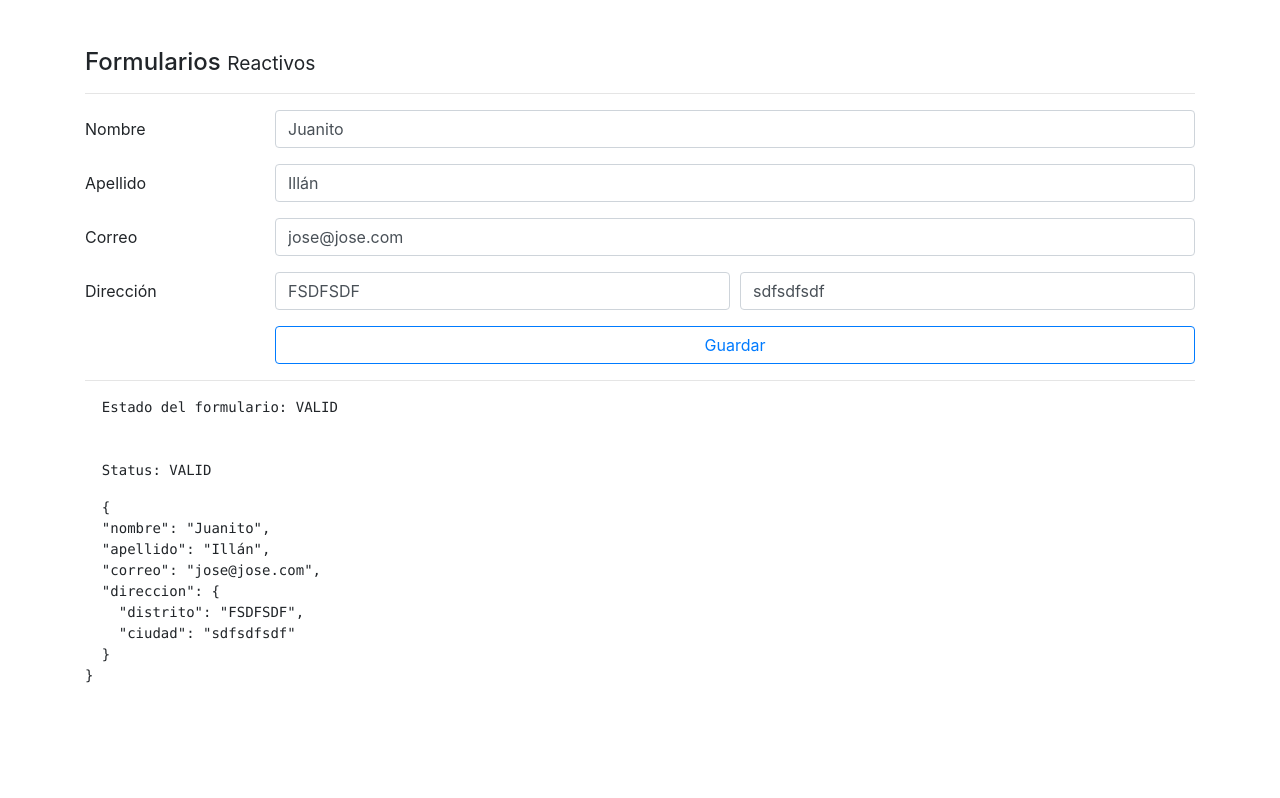
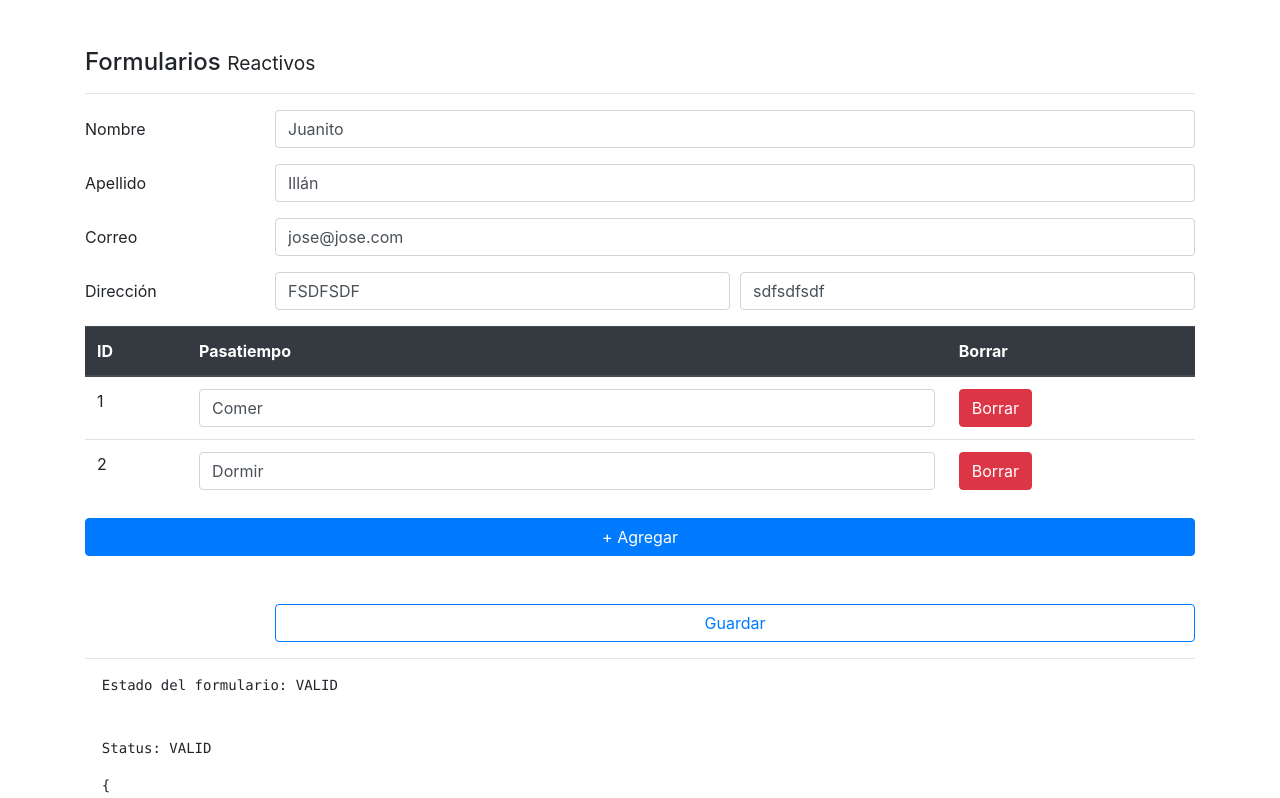
Before and after one commit to illan5/Angular-09-Forms, an Angular app: page /reactivo in a window 1280 px wide. Shown: the top 798 px of the page. Built offline with nearby package versions, Linux system fonts and the light colour scheme.

Commit message:
Add/Delete fields to form - FormControls FormArray

```diff
--- a/src/app/pages/reactive/reactive.component.html
+++ b/src/app/pages/reactive/reactive.component.html
@@ -76,6 +76,46 @@
       </div>
   </div>
 
+  <div class="row">
+      <div class="col">
+
+        <table class="table">
+          <thead class="thead-dark">
+            <tr>
+              <th>ID</th>
+              <th>Pasatiempo</th>
+              <th>Borrar</th>
+            </tr>
+          </thead>
+          <tbody formArrayName="pasatiempos">
+            <tr *ngFor="let control of pasatiempos.controls; let i = index">
+              <td> {{ i + 1}} </td>
+              <td>
+                <input class="form-control"
+                       type="text"
+                       [formControlName]="i"
+                >
+              </td>
+              <td>
+                <button class="btn btn-danger"
+                        type="button"
+                        (click)="borrarPasatiempo(i)">
+                  Borrar
+                </button>
+              </td>
+            </tr>
+          </tbody>
+        </table>
+
+        <button class="btn btn-primary mt-3 mb-5 btn-block"
+                type="button"
+                (click)="agregarPasatiempo()">
+          + Agregar
+        </button>
+
+    </div>
+  </div>
+
 
 
   <div class="form-group row">
--- a/src/app/pages/reactive/reactive.component.ts
+++ b/src/app/pages/reactive/reactive.component.ts
@@ -1,5 +1,5 @@
 import { Component, OnInit } from '@angular/core';
-import { FormGroup, FormBuilder, Validators } from '@angular/forms';
+import { FormGroup, FormBuilder, Validators, FormArray } from '@angular/forms';
 
 @Component({
   selector: 'app-reactive',
@@ -16,6 +16,10 @@
   }
 
   ngOnInit(): void {
+  }
+
+  get pasatiempos() {
+    return this.forma.get('pasatiempos') as FormArray;
   }
 
   get nombreNoValido() {
@@ -42,7 +46,8 @@
       direccion: this.fb.group({
         distrito: ['', Validators.required ],
         ciudad: ['', Validators.required ]
-      })
+      }),
+      pasatiempos: this.fb.array([])
     });
   }
 
@@ -58,7 +63,17 @@
           ciudad: 'sdfsdfsdf'
         }
       }
-    )
+    );
+    // Una forma de cargar falores por defecto
+    ['Comer','Dormir'].forEach( valor => this.pasatiempos.push( this.fb.control(valor) ));
+  }
+
+  agregarPasatiempo() {
+    this.pasatiempos.push( this.fb.control('', Validators.required ) )
+  }
+
+  borrarPasatiempo(i: number) {
+    this.pasatiempos.removeAt(i);
   }
 
   guardar() {
```
